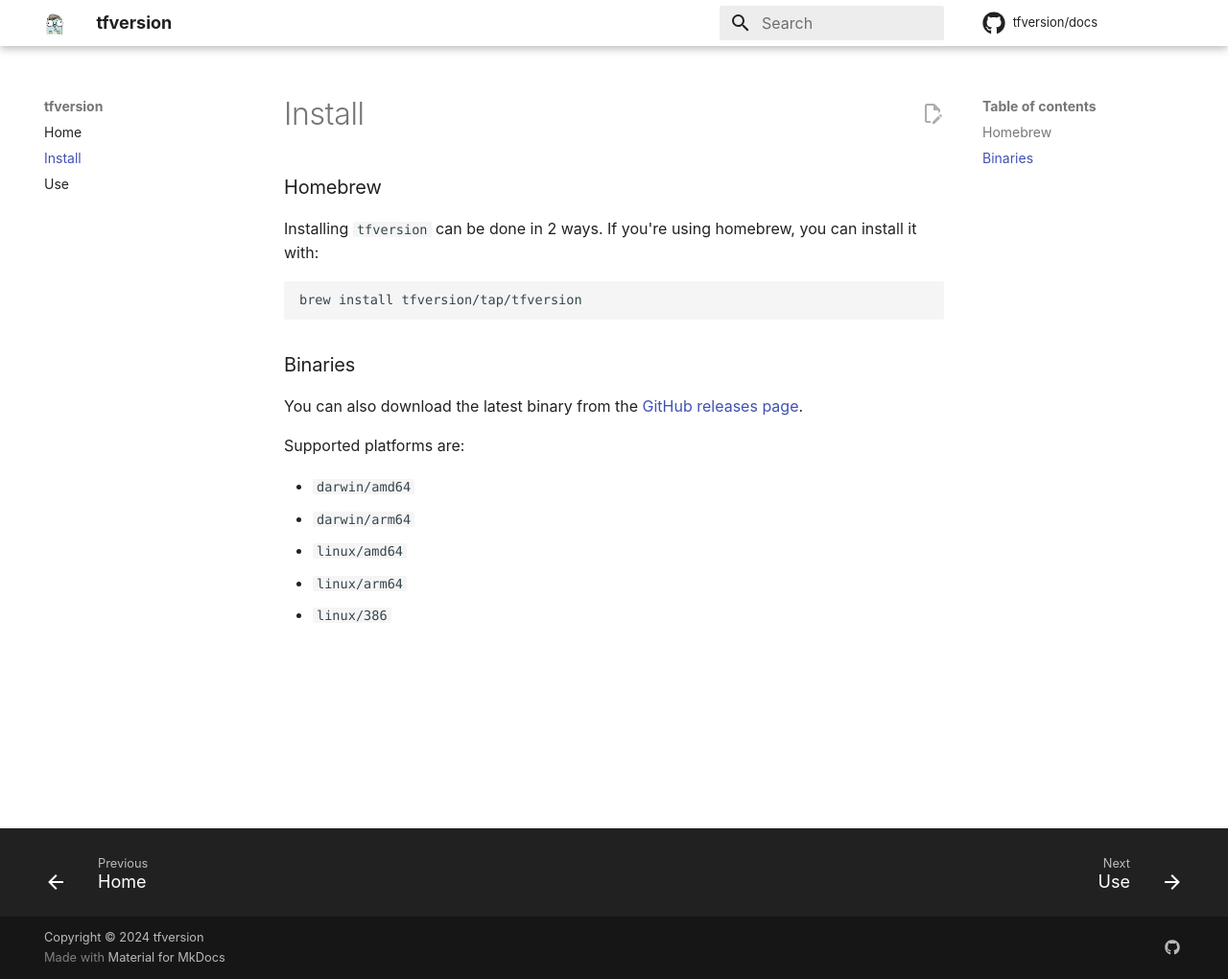
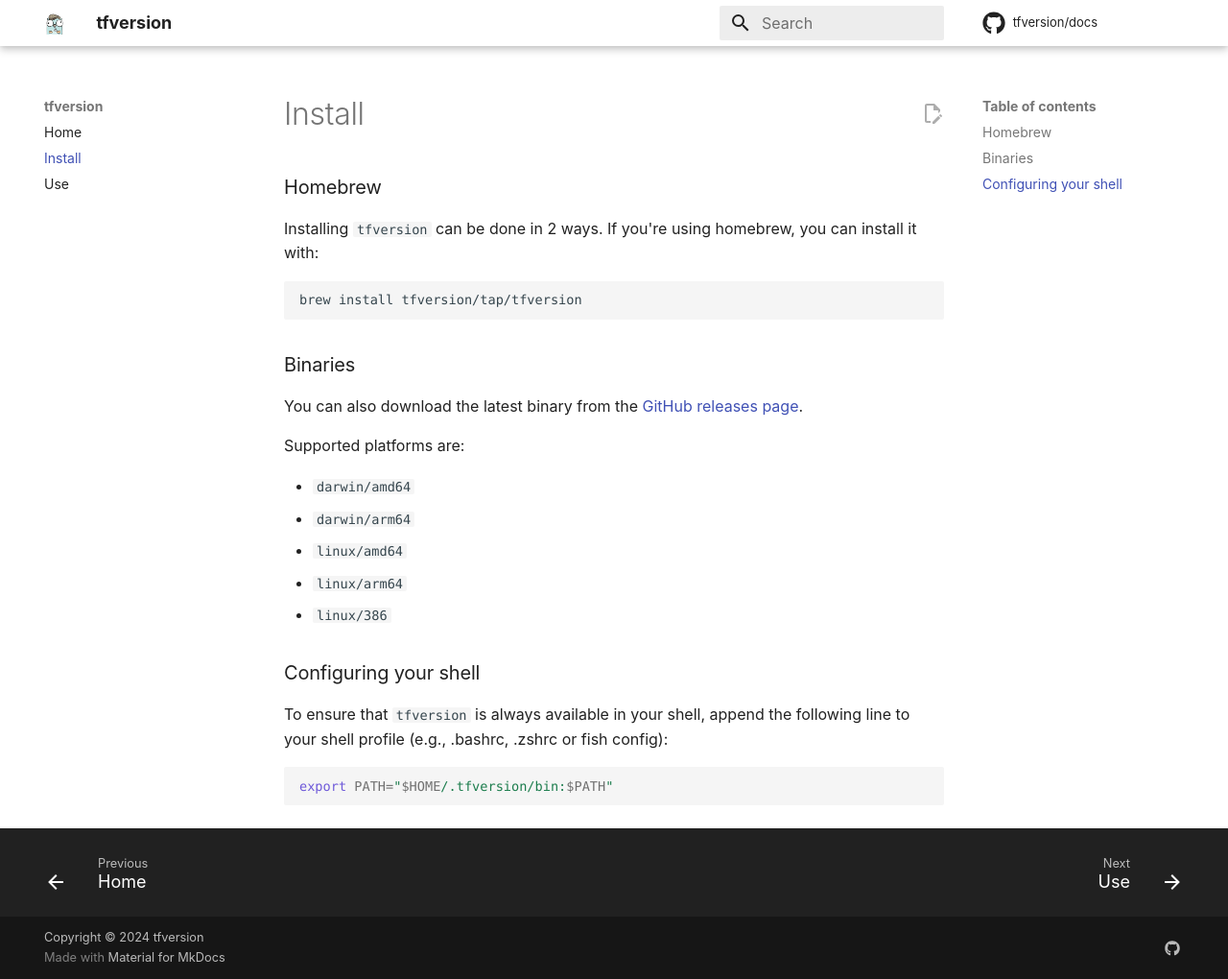
Before and after one commit to tfversion/docs, an MkDocs documentation site: the page built from docs/install.md, in a window 1280 px wide and 1020 px high. Shown: the whole window at 96% size. Built offline with MkDocs 1.6.1 and Material for MkDocs 9.7.7, drawn with Linux system fonts in a browser that asks for light colours; comment, search, counter and statistics services are not loaded.

Commit message:
add 'Configuring your shell' section

````diff
--- a/docs/install.md
+++ b/docs/install.md
@@ -17,3 +17,11 @@ Supported platforms are:
 * `linux/amd64`
 * `linux/arm64`
 * `linux/386`
+
+### Configuring your shell
+
+To ensure that `tfversion` is always available in your shell, append the following line to your shell profile (e.g., .bashrc, .zshrc or fish config):
+
+```sh
+export PATH="$HOME/.tfversion/bin:$PATH"
+```
````
